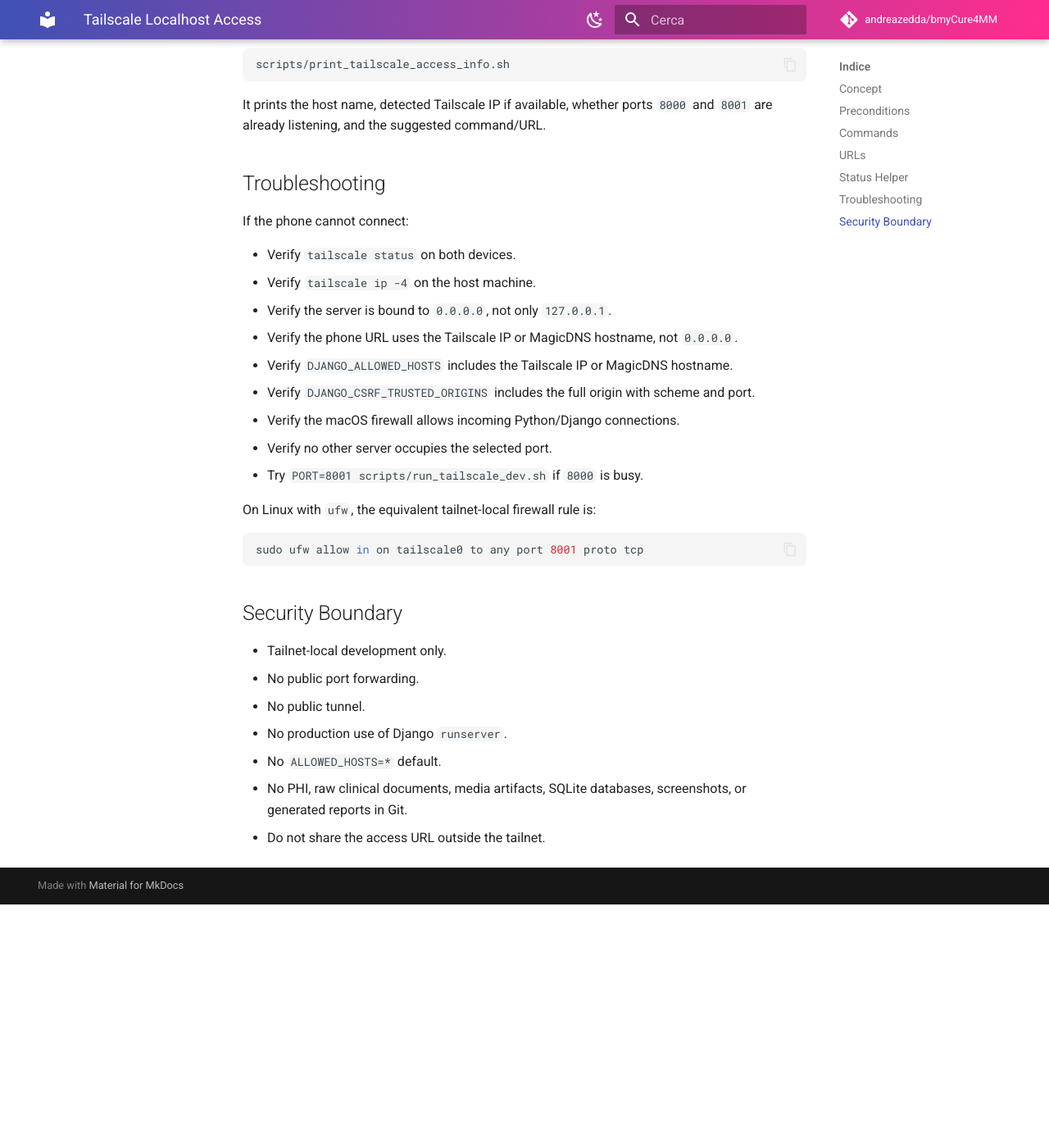
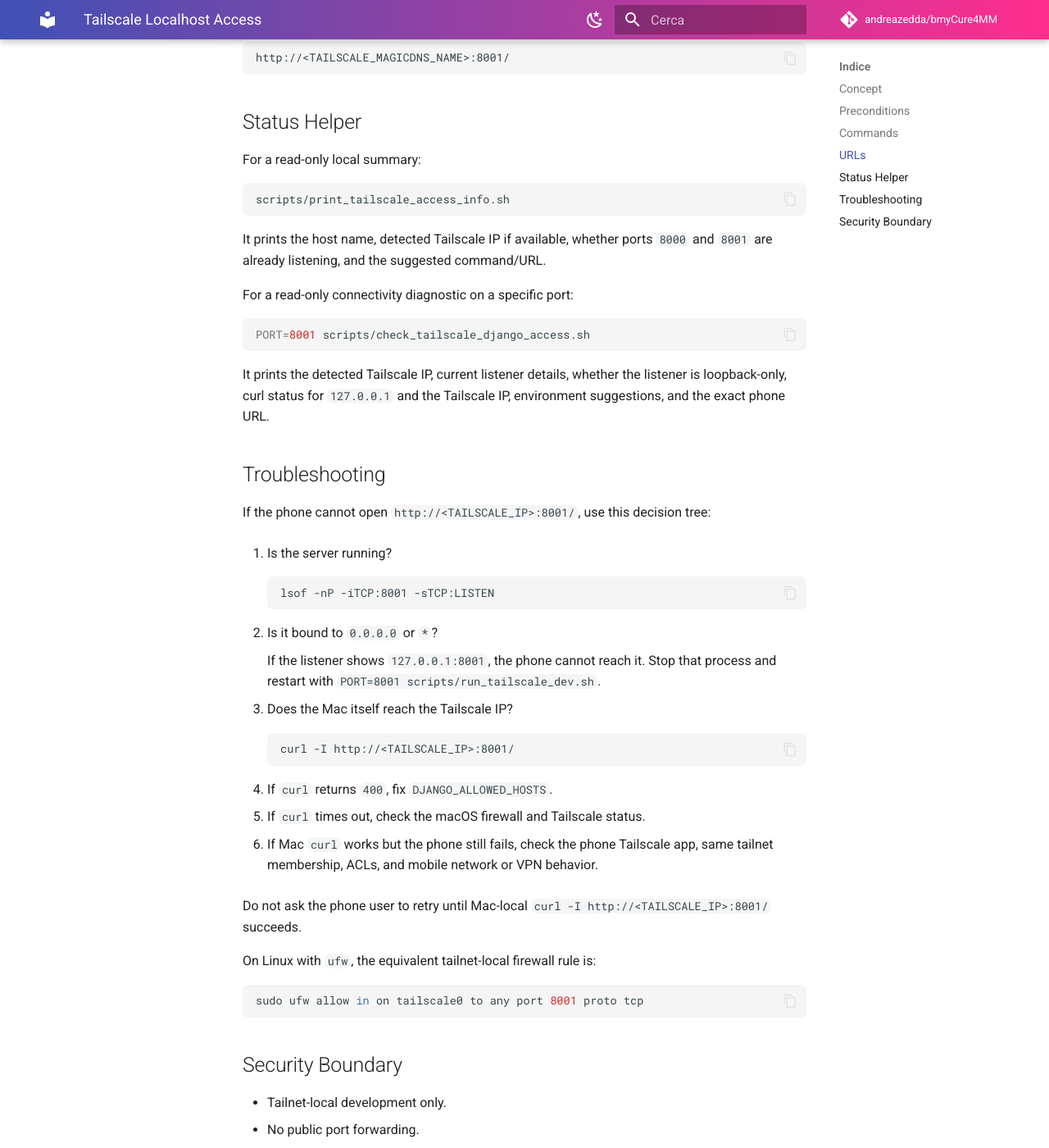
Before and after one commit to andreazedda/bmyCure4MM, an MkDocs documentation site: the page built from docs/development/TAILSCALE_LOCALHOST_ACCESS.md, in a window 1280 px wide and 1400 px high, scrolled down 2266 px. Shown: the whole window at 82% size. Built offline with MkDocs 1.6.1 and Material for MkDocs 9.7.7, drawn with Linux system fonts in a browser that asks for light colours; comment, search, counter and statistics services are not loaded; before the commit the page ends 3369 px from its top, so only the background shows below that; some of the changed text lies outside the part shown.

Commit message:
chore: harden Tailscale Django access diagnostics

````diff
--- a/docs/development/TAILSCALE_LOCALHOST_ACCESS.md
+++ b/docs/development/TAILSCALE_LOCALHOST_ACCESS.md
@@ -29,14 +29,22 @@
 Get the Tailscale IP:
 
 ```bash
-tailscale status
-tailscale ip -4
+/Applications/Tailscale.app/Contents/MacOS/tailscale status
+/Applications/Tailscale.app/Contents/MacOS/tailscale ip -4
 ```
+
+If `tailscale` is already on your shell `PATH`, the shorter `tailscale status` and `tailscale ip -4` forms still work.
 
 Start the default port `8001`:
 
 ```bash
 scripts/run_tailscale_dev.sh
+```
+
+Disable Django autoreload when you want a single, easy-to-inspect process:
+
+```bash
+NORELOAD=1 PORT=8001 scripts/run_tailscale_dev.sh
 ```
 
 Start port `8000` when it is free:
@@ -48,7 +56,7 @@
 Manual fallback:
 
 ```bash
-TAILSCALE_IP="$(tailscale ip -4 | head -n1)"
+TAILSCALE_IP="$(/Applications/Tailscale.app/Contents/MacOS/tailscale ip -4 | head -n1)"
 export DJANGO_ALLOWED_HOSTS="localhost,127.0.0.1,0.0.0.0,${TAILSCALE_IP}"
 export DJANGO_CSRF_TRUSTED_ORIGINS="http://localhost:8001,http://127.0.0.1:8001,http://${TAILSCALE_IP}:8001"
 ./venv/bin/python manage.py check
@@ -107,19 +115,41 @@
 
 It prints the host name, detected Tailscale IP if available, whether ports `8000` and `8001` are already listening, and the suggested command/URL.
 
+For a read-only connectivity diagnostic on a specific port:
+
+```bash
+PORT=8001 scripts/check_tailscale_django_access.sh
+```
+
+It prints the detected Tailscale IP, current listener details, whether the listener is loopback-only, curl status for `127.0.0.1` and the Tailscale IP, environment suggestions, and the exact phone URL.
+
 ## Troubleshooting
 
-If the phone cannot connect:
+If the phone cannot open `http://<TAILSCALE_IP>:8001/`, use this decision tree:
 
-- Verify `tailscale status` on both devices.
-- Verify `tailscale ip -4` on the host machine.
-- Verify the server is bound to `0.0.0.0`, not only `127.0.0.1`.
-- Verify the phone URL uses the Tailscale IP or MagicDNS hostname, not `0.0.0.0`.
-- Verify `DJANGO_ALLOWED_HOSTS` includes the Tailscale IP or MagicDNS hostname.
-- Verify `DJANGO_CSRF_TRUSTED_ORIGINS` includes the full origin with scheme and port.
-- Verify the macOS firewall allows incoming Python/Django connections.
-- Verify no other server occupies the selected port.
-- Try `PORT=8001 scripts/run_tailscale_dev.sh` if `8000` is busy.
+1. Is the server running?
+
+	```bash
+	lsof -nP -iTCP:8001 -sTCP:LISTEN
+	```
+
+2. Is it bound to `0.0.0.0` or `*`?
+
+	If the listener shows `127.0.0.1:8001`, the phone cannot reach it. Stop that process and restart with `PORT=8001 scripts/run_tailscale_dev.sh`.
+
+3. Does the Mac itself reach the Tailscale IP?
+
+	```bash
+	curl -I http://<TAILSCALE_IP>:8001/
+	```
+
+4. If `curl` returns `400`, fix `DJANGO_ALLOWED_HOSTS`.
+
+5. If `curl` times out, check the macOS firewall and Tailscale status.
+
+6. If Mac `curl` works but the phone still fails, check the phone Tailscale app, same tailnet membership, ACLs, and mobile network or VPN behavior.
+
+Do not ask the phone user to retry until Mac-local `curl -I http://<TAILSCALE_IP>:8001/` succeeds.
 
 On Linux with `ufw`, the equivalent tailnet-local firewall rule is:
 
````
Also changed, not shown: 3 other files.
